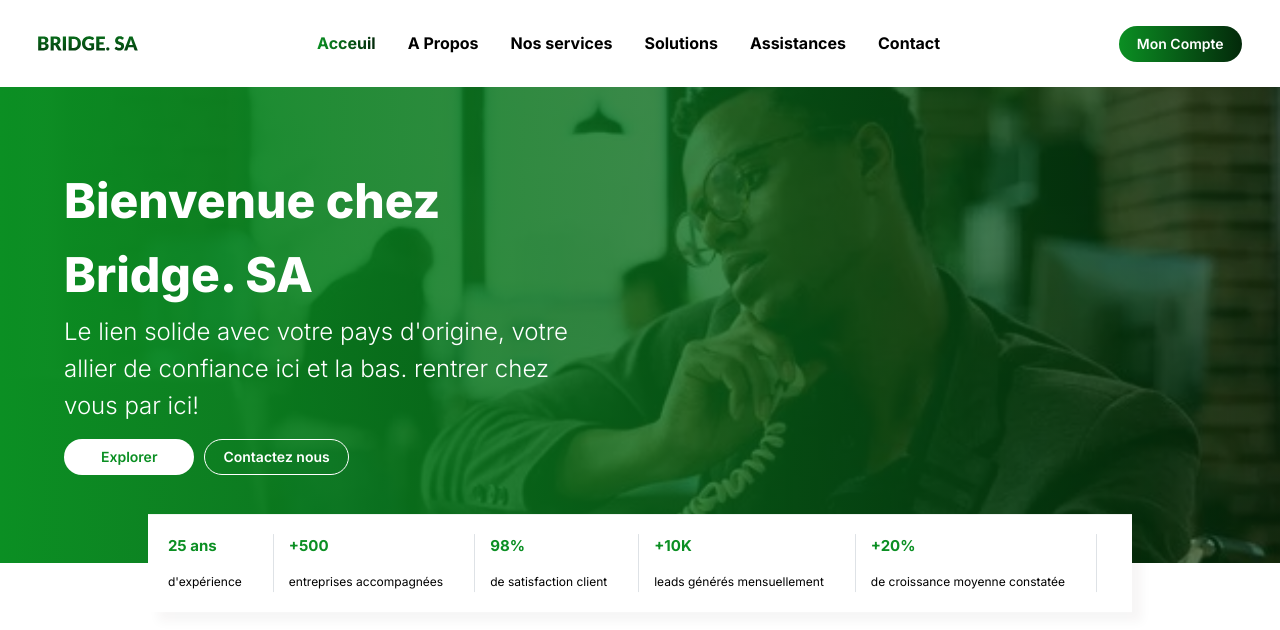
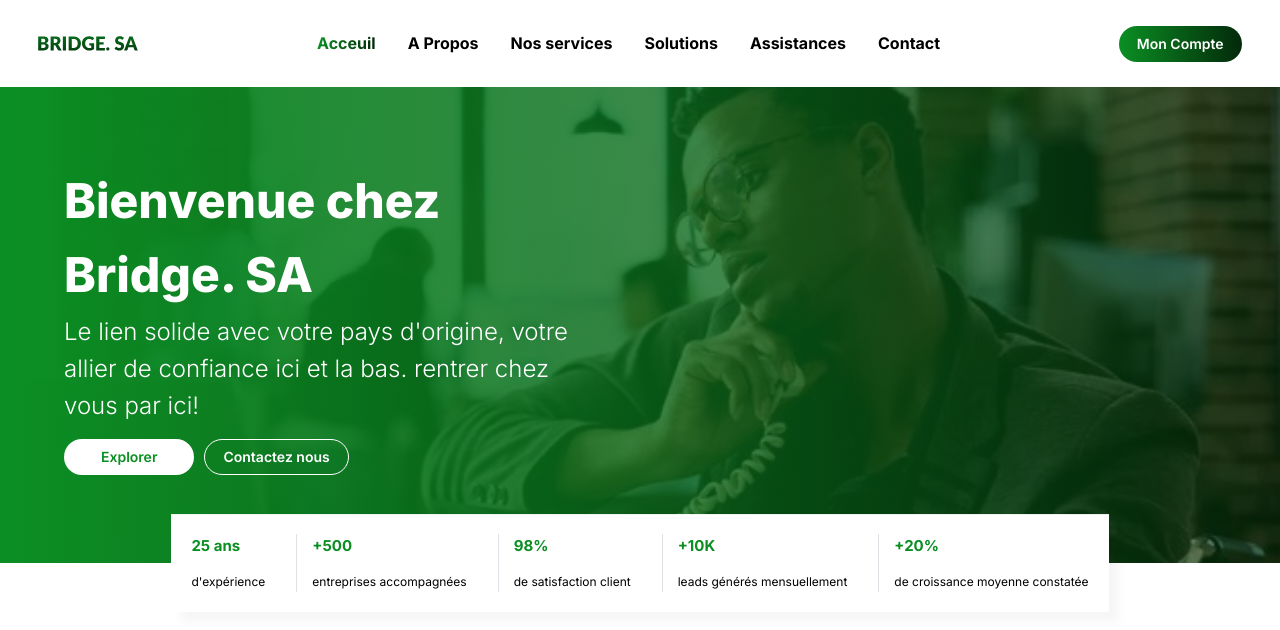
Before and after one commit to Ntchinda-Giscard/bridge-diaspo, a Next.js app: page / in a window 1280 px wide. Shown: the top 630 px of the page. Built offline with nearby package versions, Linux system fonts and the light colour scheme.

Commit message:
stat section added

```diff
--- a/app/components/state.tsx
+++ b/app/components/state.tsx
@@ -6,13 +6,18 @@ function StatSection() {
     return ( <div style={{ display: 'flex', justifyContent: 'center', alignItems: 'center', width: '100%' }}>
     <div className = {cx(['flex flex-row p-5', classes.stats])}>
         {
-            stats.map((s) => (
+            stats.map((s, index) => (
                 <Group>
                     <Stack>
                         <p className={classes.stats_value}> {s?.value} </p>
                         <p className={classes.stat_label}> {s?.label} </p>
                     </Stack>
-                    <Divider mx={15} orientation="vertical" />
+                    <Divider
+                        style={{ display: index === 4 ? 'none' : 'block'  }}
+                        // style ={{ display: 'none' }}
+                        mx={15}
+                        orientation="vertical"
+                    />
                 </Group>
 
             ))
```
